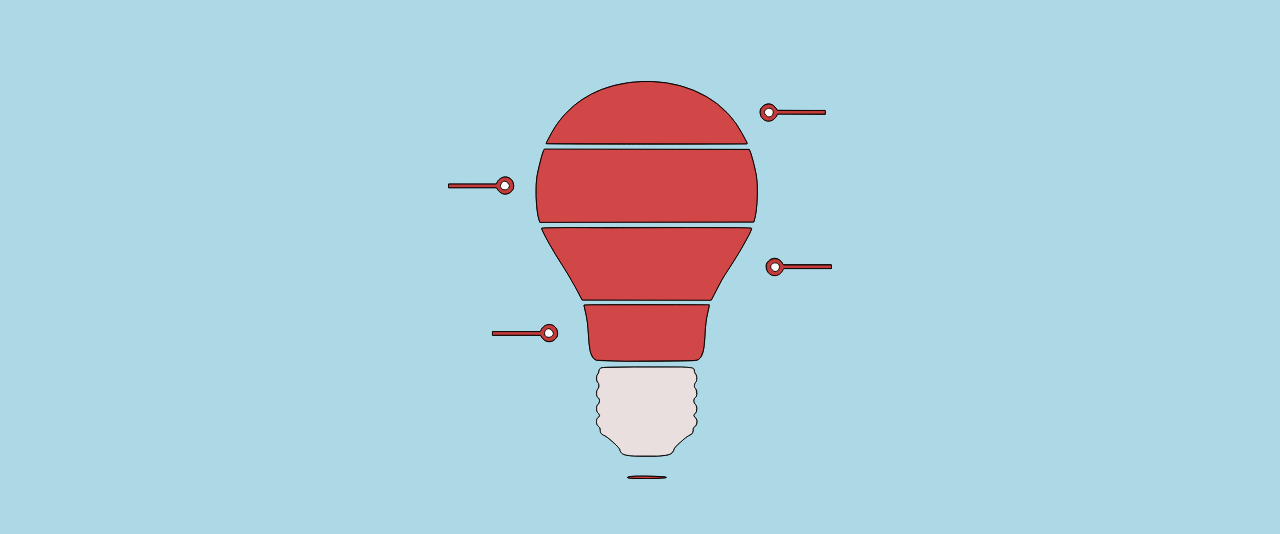
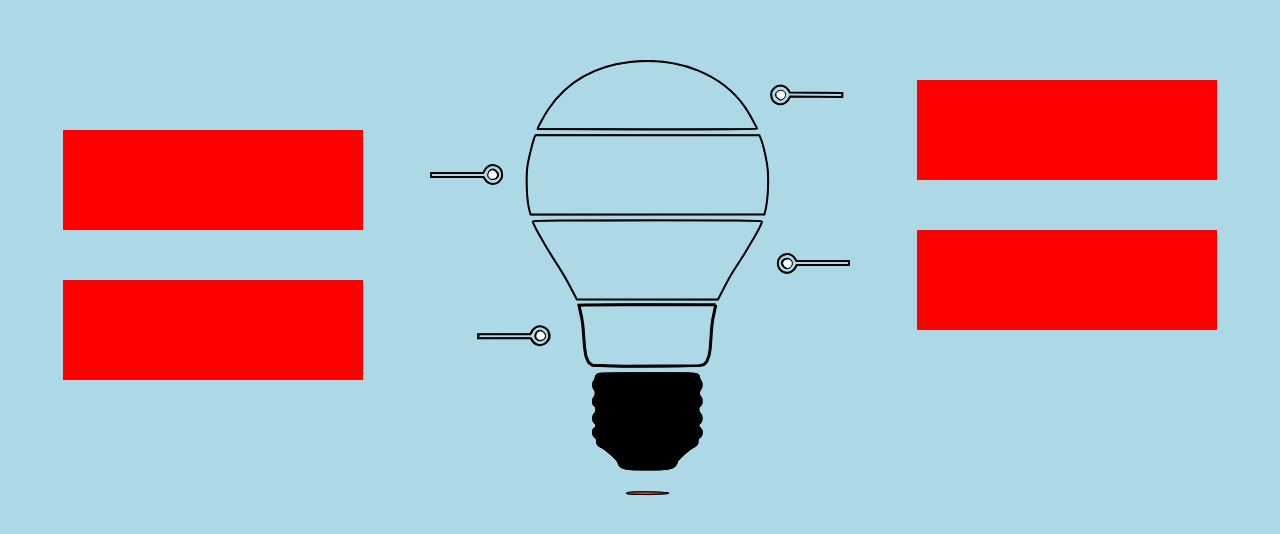
Before and after one commit to LasseStaus/LightBulb, a website built with Parcel: page index.html in a window 1280 px wide. Shown: the part 120-654 px from the top of the page. Built offline with nearby package versions, Linux system fonts and the light colour scheme.

Commit message:
changed SVG and set up grid with boxes

```diff
--- a/index.html
+++ b/index.html
@@ -10,6 +10,10 @@
     <section id="peter"></section>
     <section id="lisa"></section>
     <section id="lasse">
+      <div class="box box1"></div>
+      <div class="box box2"></div>
+      <div class="box box3"></div>
+      <div class="box box4"></div>
       <div class="l-container"></div>
     </section>
 
--- a/main.js
+++ b/main.js
@@ -10,7 +10,7 @@ import "@babel/polyfill";
 
 import { getSVG } from "./modules/lasse";
 
-const data = "imgs/lasse/asset.svg";
+const data = "imgs/lasse/mySVG.svg";
 
 getSVG(data, document.querySelector(".l-container"));
 
--- a/modules/lasse.js
+++ b/modules/lasse.js
@@ -2,10 +2,38 @@ export async function getSVG(data, parent) {
   const response = await fetch(data);
   const mySVG = await response.text();
 
-  console.log(mySVG);
   parent.innerHTML = mySVG;
+  hideSVGParts();
+  createEventlisteners();
+}
 
-  createEventlisteners();
+function createElement(type) {
+  console.log(type);
+  return document.createElement(type);
+}
+
+function hideSVGParts() {
+  let b1 = document.querySelector("#bulb1 polygon");
+  let b2 = document.querySelector("#bulb2 polygon");
+  let b3 = document.querySelector("#bulb3 polygon");
+  let b4 = document.querySelector("#bulb4 polyline");
+  let a1 = document.querySelector("#arrow1 polygon");
+  let a2 = document.querySelector("#arrow2 polygon");
+  let a3 = document.querySelector("#arrow3 polygon");
+  let a4 = document.querySelector("#arrow4 polygon");
+  let bottom = document.querySelector("#bottom path");
+  b1.style.fill = "transparent";
+  b2.style.fill = "transparent";
+  b3.style.fill = "transparent";
+  b4.style.fill = "transparent";
+  a1.style.fill = "transparent";
+  a2.style.fill = "transparent";
+  a3.style.fill = "transparent";
+  a4.style.fill = "transparent";
+  bottom.style.fill = "black";
+  b1.setAttribute("stroke-width", "3px");
+  console.log(b1);
+  b1.classList.add("dash");
 }
 
 function createEventlisteners() {
--- a/sass/partials/_lasse.scss
+++ b/sass/partials/_lasse.scss
@@ -1,4 +1,4 @@
-#lasse {
+/* #lasse {
   margin: 0 auto;
   height: 100vh;
   width: 100vw;
@@ -16,4 +16,54 @@ svg {
   display: block;
   margin: 0 auto;
   width: 30%;
+} */
+
+#lasse {
+  width: 100%;
+  display: grid;
+  grid-template-columns: repeat(3, 1fr);
+  grid-template-rows: repeat(8, 1fr);
+  height: 100%;
+  justify-items: center;
+  align-items: center;
 }
+
+.l-container {
+  grid-column: 2;
+  grid-row: 2 / span 6;
+  transition: 3s ease-in-out;
+}
+
+.box {
+  width: 300px;
+  height: 100px;
+  background: red;
+}
+.box1 {
+  grid-column: 1;
+  grid-row: 3 / span 2;
+}
+.box2 {
+  grid-column: 1;
+  grid-row: 5;
+}
+
+.box3 {
+  grid-column: 3;
+  grid-row: 3;
+}
+.box4 {
+  grid-column: 3;
+  grid-row: 4 / span 2;
+}
+
+.dash {
+  stroke-dashoffset: 4000;
+  stroke-dasharray: 4000;
+  animation: dash 7s 1 forwards;
+}
+@keyframes dash {
+  to {
+    stroke-dashoffset: 2000;
+  }
+}
```
Also changed, not shown: static/imgs/lasse/mySVG.svg (added).
